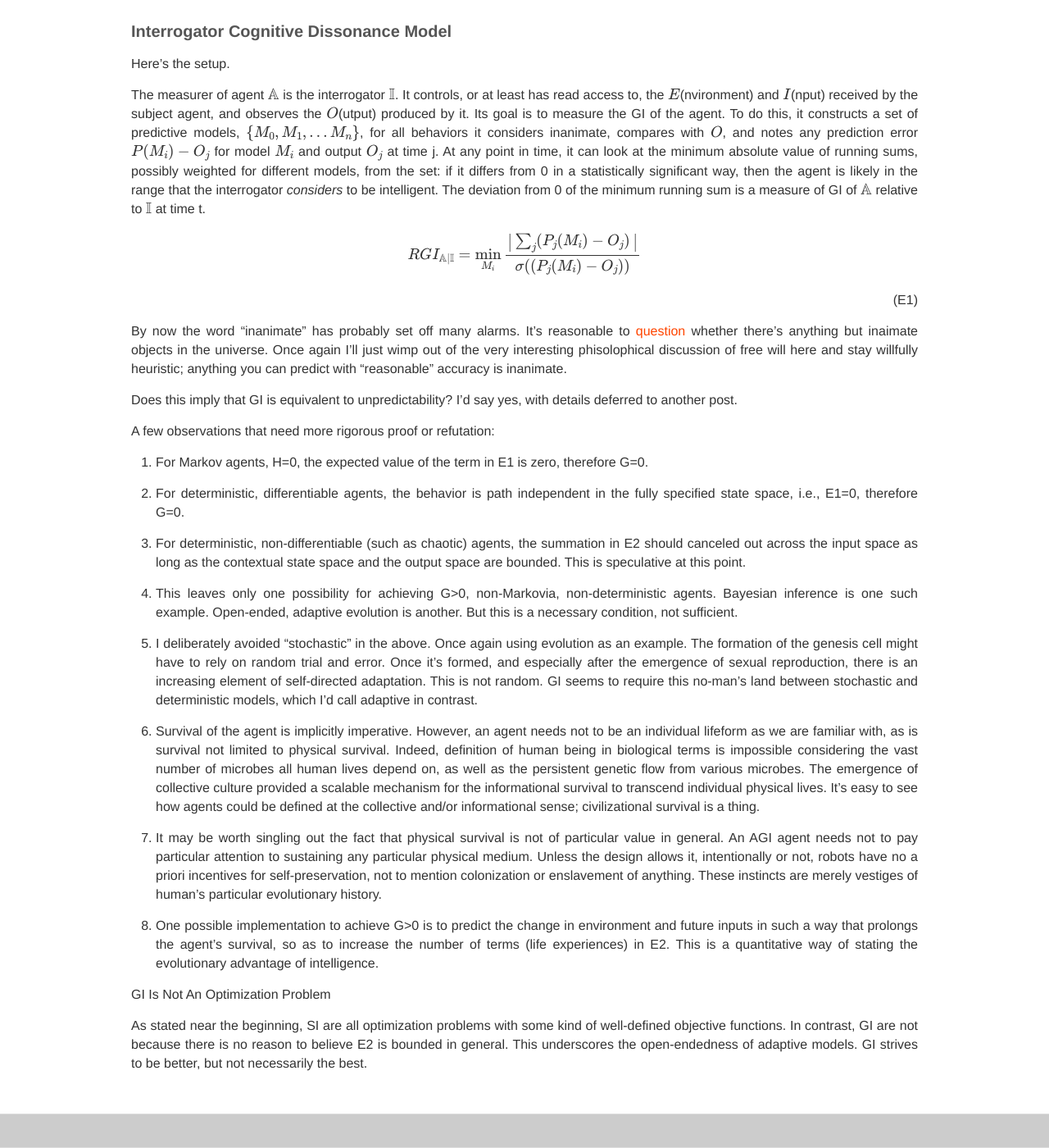
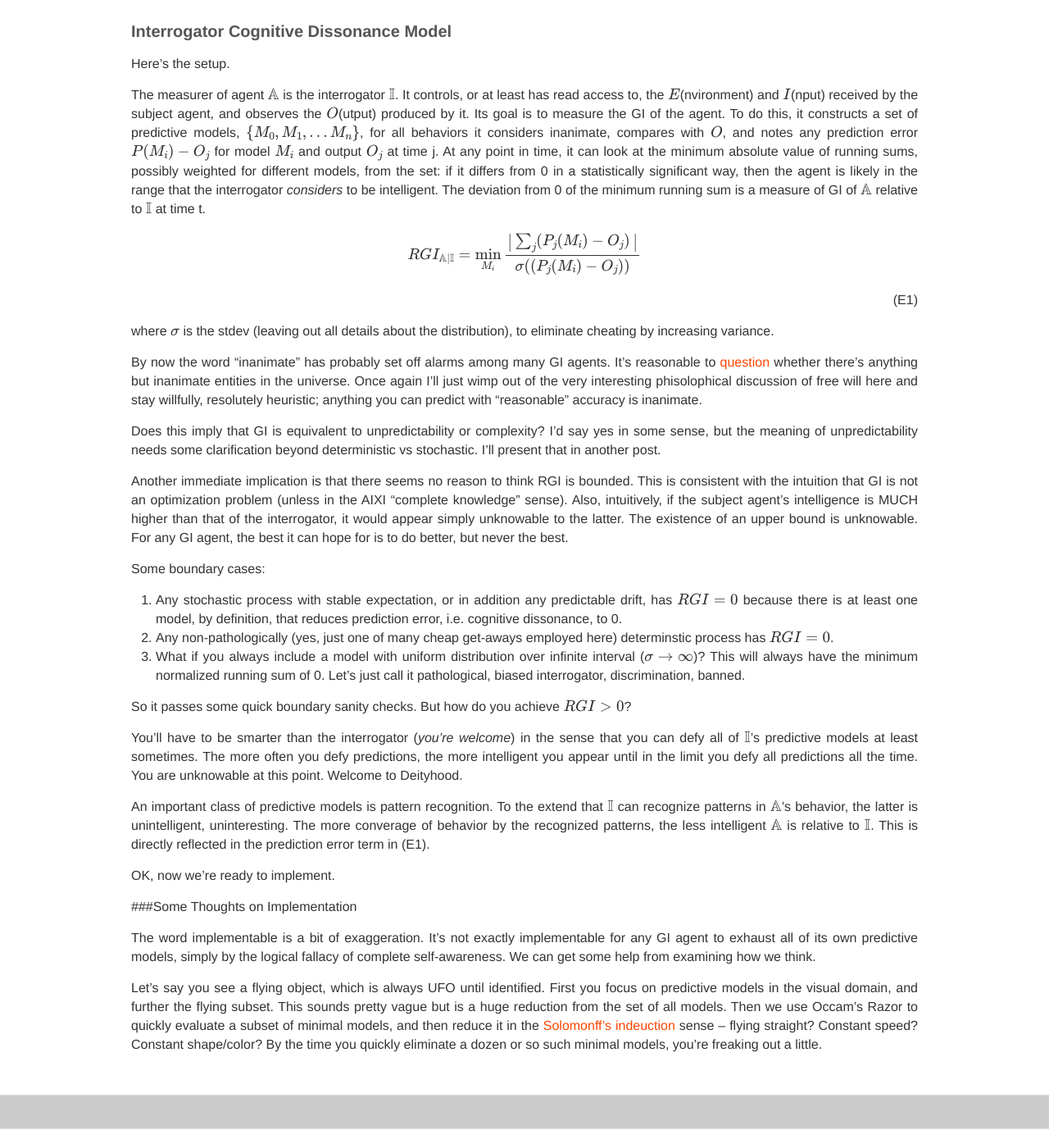
Before and after one commit to BoPengAI/A-Matter-of-Mind, a Jekyll site: the page built from _posts/2022-01-01-a-measure-of-general-intelligence.markdown, in a window 1280 px wide and 1400 px high, scrolled down 1745 px. Shown: the whole window at 82% size. Built offline with Jekyll 4.4.1, drawn with Linux system fonts in a browser that asks for light colours; nearby versions of some CDN libraries; our own code applies the rules of GitHub Pages for plain Markdown files; formulas are drawn with MathJax 3; after the commit the page ends 3122 px from its top, so only the background shows below that.

Commit message:
Update 2022-01-01-a-measure-of-general-intelligence.markdown

```diff
--- a/_posts/2022-01-01-a-measure-of-general-intelligence.markdown
+++ b/_posts/2022-01-01-a-measure-of-general-intelligence.markdown
@@ -37,28 +37,29 @@ The measurer of agent $$\mathbb{A}$$ is the interrogator $$\mathbb{I}$$. It cont
 
 <div style="text-align: right">$$RGI_{\mathbb{A}|\mathbb{I}} = \min_{M_i}\frac{\begin{vmatrix}\sum_{j}(P_j(M_i)-O_j)\end{vmatrix}}{\sigma((P_j(M_i)-O_j))}$$ (E1)</div>
 
-By now the word "inanimate" has probably set off many alarms. It's reasonable to [question](https://www.theatlantic.com/notes/2016/06/free-will-exists-and-is-measurable/486551/) whether there's anything but inaimate objects in the universe. Once again I'll just wimp out of the very interesting phisolophical discussion of free will here and stay willfully heuristic; anything you can predict with "reasonable" accuracy is inanimate.
+where $$\sigma$$ is the stdev (leaving out all details about the distribution), to eliminate cheating by increasing variance.
 
-Does this imply that GI is equivalent to unpredictability? I'd say yes, with details deferred to another post.
+By now the word "inanimate" has probably set off alarms among many GI agents. It's reasonable to [question](https://www.theatlantic.com/notes/2016/06/free-will-exists-and-is-measurable/486551/) whether there's anything but inanimate entities in the universe. Once again I'll just wimp out of the very interesting phisolophical discussion of free will here and stay willfully, resolutely heuristic; anything you can predict with "reasonable" accuracy is inanimate.
 
-A few observations that need more rigorous proof or refutation:
+Does this imply that GI is equivalent to unpredictability or complexity? I'd say yes in some sense, but the meaning of unpredictability needs some clarification beyond deterministic vs stochastic. I'll present that in another post.
 
-1.       For Markov agents, H=0, the expected value of the term in E1 is zero, therefore G=0.
+Another immediate implication is that there seems no reason to think RGI is bounded. This is consistent with the intuition that GI is not an optimization problem (unless in the AIXI "complete knowledge" sense). Also, intuitively, if the subject agent's intelligence is MUCH higher than that of the interrogator, it would appear simply unknowable to the latter. The existence of an upper bound is unknowable. For any GI agent, the best it can hope for is to do better, but never the best.
 
-2.       For deterministic, differentiable agents, the behavior is path independent in the fully specified state space, i.e., E1=0, therefore G=0.
+Some boundary cases:
+1. Any stochastic process with stable expectation, or in addition any predictable drift, has $$RGI=0$$ because there is at least one model, by definition, that reduces prediction error, i.e. cognitive dissonance, to 0.
+2. Any non-pathologically (yes, just one of many cheap get-aways employed here) determinstic process has $$RGI=0$$.
+3. What if you always include a model with uniform distribution over infinite interval ($$\sigma\to\infty$$)? This will always have the minimum normalized running sum of 0. Let's just call it pathological, biased interrogator, discrimination, banned.
 
-3.       For deterministic, non-differentiable (such as chaotic) agents, the summation in E2 should canceled out across the input space as long as the contextual state space and the output space are bounded. This is speculative at this point.
+So it passes some quick boundary sanity checks. But how do you achieve $$RGI>0$$?
 
-4.       This leaves only one possibility for achieving G>0, non-Markovia, non-deterministic agents. Bayesian inference is one such example. Open-ended, adaptive evolution is another. But this is a necessary condition, not sufficient.
+You'll have to be smarter than the interrogator (<i>you're welcome</i>) in the sense that you can defy all of $$\mathbb{I}$$'s predictive models at least sometimes. The more often you defy predictions, the more intelligent you appear until in the limit you defy all predictions all the time. You are unknowable at this point. Welcome to Deityhood.
 
-5.       I deliberately avoided “stochastic” in the above. Once again using evolution as an example. The formation of the genesis cell might have to rely on random trial and error. Once it’s formed, and especially after the emergence of sexual reproduction, there is an increasing element of self-directed adaptation. This is not random. GI seems to require this no-man’s land between stochastic and deterministic models, which I’d call adaptive in contrast.
+An important class of predictive models is pattern recognition. To the extend that $$\mathbb{I}$$ can recognize patterns in $$\mathbb{A}$$'s behavior, the latter is unintelligent, uninteresting. The more converage of behavior by the recognized patterns, the less intelligent $$\mathbb{A}$$ is relative to $$\mathbb{I}$$. This is directly reflected in the prediction error term in (E1).
 
-6.       Survival of the agent is implicitly imperative. However, an agent needs not to be an individual lifeform as we are familiar with, as is survival not limited to physical survival. Indeed, definition of human being in biological terms is impossible considering the vast number of microbes all human lives depend on, as well as the persistent genetic flow from various microbes. The emergence of collective culture provided a scalable mechanism for the informational survival to transcend individual physical lives. It’s easy to see how agents could be defined at the collective and/or informational sense; civilizational survival is a thing.
+OK, now we're ready to implement.
 
-7.       It may be worth singling out the fact that physical survival is not of particular value in general. An AGI agent needs not to pay particular attention to sustaining any particular physical medium. Unless the design allows it, intentionally or not, robots have no a priori incentives for self-preservation, not to mention colonization or enslavement of anything. These instincts are merely vestiges of human’s particular evolutionary history.
+###Some Thoughts on Implementation
 
-8.       One possible implementation to achieve G>0 is to predict the change in environment and future inputs in such a way that prolongs the agent’s survival, so as to increase the number of terms (life experiences) in E2. This is a quantitative way of stating the evolutionary advantage of intelligence.
+The word implementable is a bit of exaggeration. It's not exactly implementable for any GI agent to exhaust all of its own predictive models, simply by the logical fallacy of complete self-awareness. We can get some help from examining how we think.
 
-GI Is Not An Optimization Problem
-
-As stated near the beginning, SI are all optimization problems with some kind of well-defined objective functions. In contrast, GI are not because there is no reason to believe E2 is bounded in general. This underscores the open-endedness of adaptive models. GI strives to be better, but not necessarily the best.
+Let's say you see a flying object, which is always UFO until identified. First you focus on predictive models in the visual domain, and further the flying subset. This sounds pretty vague but is a huge reduction from the set of all models. Then we use Occam's Razor to quickly evaluate a subset of minimal models, and then reduce it in the [Solomonff's indeuction](https://en.wikipedia.org/wiki/Solomonoff%27s_theory_of_inductive_inference) sense -- flying straight? Constant speed? Constant shape/color? By the time you quickly eliminate a dozen or so such minimal models, you're freaking out a little.
```
